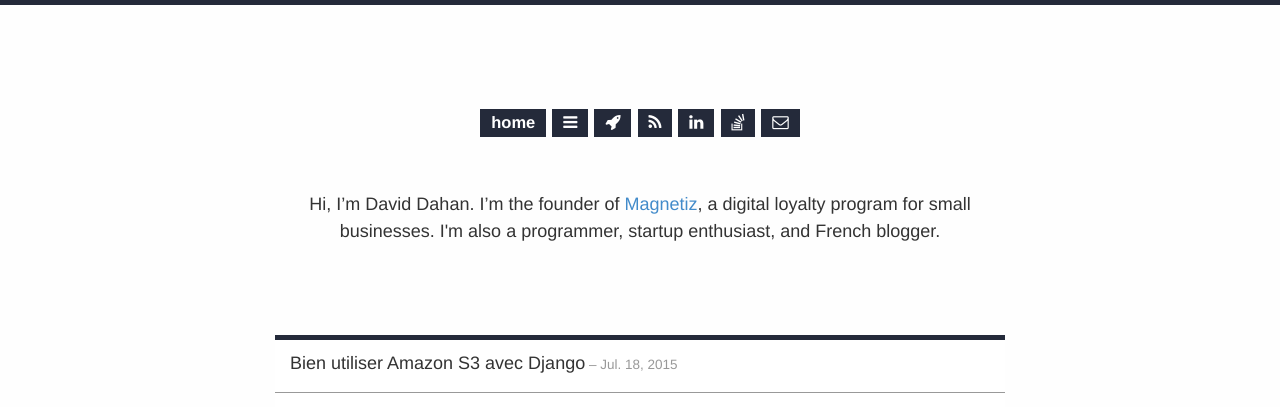
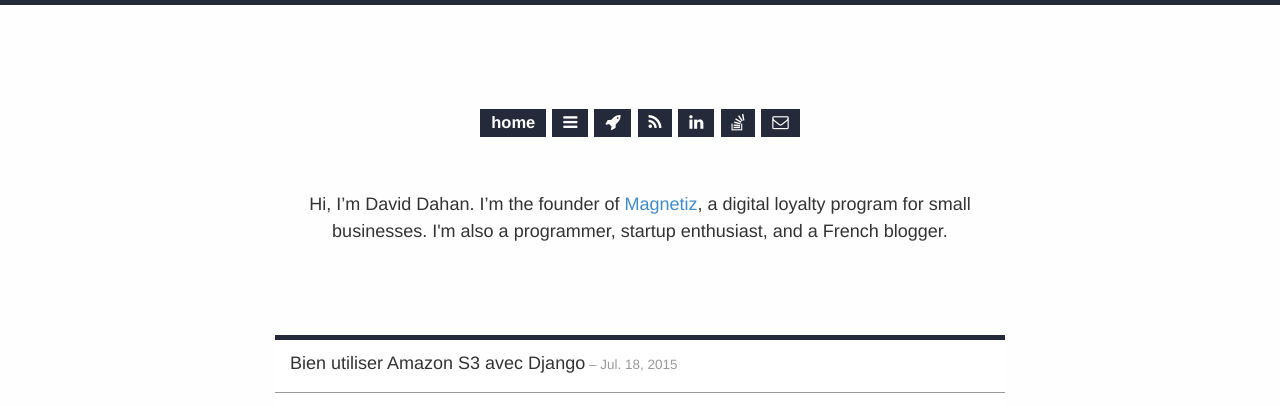
Before and after one commit to ddahan/ddahan.github.io, a Jekyll site: the page built from index.html, in a window 1280 px wide. Shown: the top 407 px of the page. Built offline with Jekyll 4.4.1, drawn with Linux system fonts in a browser that asks for light colours; Markdown is read by kramdown in place of the engine named in the settings; the list of posts is cut into pages by our own code.

Commit message:
correction orth

```diff
--- a/index.html
+++ b/index.html
@@ -5,7 +5,7 @@ layout: default
 <header id="post-header">
     <h4>
         Hi, I’m David Dahan. I’m the founder of <a href="http://www.magnetiz.fr">Magnetiz</a>, a digital loyalty program for small businesses.
-        I'm also a programmer, startup enthusiast, and French blogger.
+        I'm also a programmer, startup enthusiast, and a French blogger.
     </h4>
 </header>
 
```
Also changed, not shown: _posts/2015-07-18-bien-utiliser-amazon-S3-avec-django.md (+1 -1 lines).
